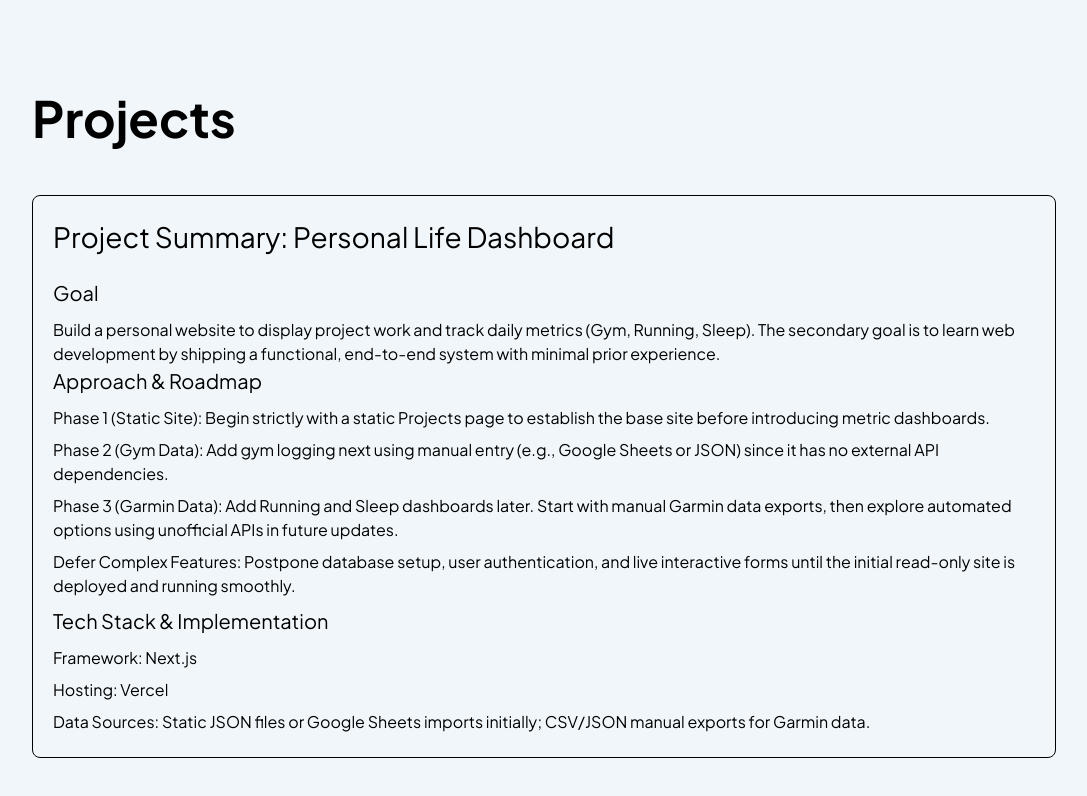
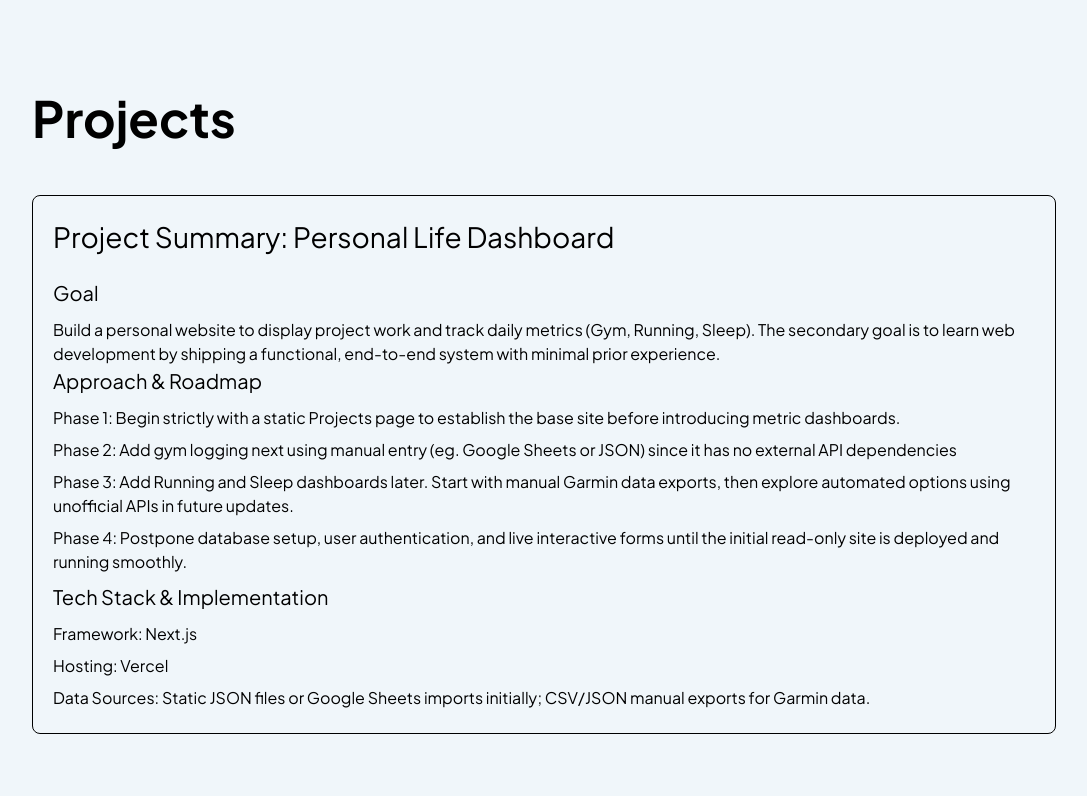
Before and after one commit to lucas-guo-2008/personal-website, a Next.js app: page /projects in a window 1280 px wide. Shown: the top 796 px of the page, without its empty margins (96-1183 px from the left). Built offline with nearby package versions, Linux system fonts and the light colour scheme.

Commit message:
feat: implement project summary component with dynamic rendering

```diff
--- a/app/projects/page.tsx
+++ b/app/projects/page.tsx
@@ -1,42 +1,95 @@
 'use client'
 
-import React, { useState } from 'react';
+import React from 'react';
 import './main-styles.css';
 import Link from 'next/link';
 
-export default function ProjectPage() {
+interface Phase {
+  comment: string;
+  description: string;
+}
+
+interface ProjectData {
+  title: string;
+  summary: string;
+  phases: Phase[];
+  stack: string[];
+}
+
+interface ProjectSummariesProps {
+  projectSummaries: ProjectData[];
+}
+
+function ProjectSummary({ title, summary, phases, stack }:ProjectData) {
   return (
-    <main>
-      <title>Lucas' site</title>
-      <header className="page-header">
-          Projects
-        </header>
-
     <div className="project-summary-container">
       <h2 className="w-fit">
-          <Link href="/projects/this" className="hover:underline underline-offset-4">Project Summary: Personal Life Dashboard</Link>
+        <Link href="/projects/this" className="hover:underline underline-offset-4">Project Summary: {title}</Link>
       </h2>
+
       <h3>Goal</h3>
-        <p>
-          Build a personal website to display project work and track daily metrics (Gym, Running, Sleep). The secondary goal is to
-          learn web development by shipping a functional, end-to-end system with minimal prior experience.
-        </p>
+      <p>{summary}</p>
 
       <h3>Approach & Roadmap</h3>
-        <ul>
-          <li> Phase 1 (Static Site): Begin strictly with a static Projects page to establish the base site before introducing metric dashboards.</li>
-          <li> Phase 2 (Gym Data): Add gym logging next using manual entry (e.g., Google Sheets or JSON) since it has no external API dependencies.</li>
-          <li>Phase 3 (Garmin Data): Add Running and Sleep dashboards later. Start with manual Garmin data exports, then explore automated options using unofficial APIs in future updates.</li>
-          <li>Defer Complex Features: Postpone database setup, user authentication, and live interactive forms until the initial read-only site is deployed and running smoothly.</li>
+      <ul>{phases.map((phase, index) => {
+        return (
+          <li>Phase {index+1}: {phase.description}</li>
+        );
+      })}
       </ul>
 
       <h3>Tech Stack & Implementation</h3>
-        <ul>
-          <li>Framework: Next.js</li>
-          <li>Hosting: Vercel</li>
-          <li>Data Sources: Static JSON files or Google Sheets imports initially; CSV/JSON manual exports for Garmin data.</li>
+      <ul>{stack.map((str) => {
+        return (
+          <li>{str}</li>
+        );
+      })}
       </ul>
     </div>
+  );
+}
+
+function ProjectSummaries({projectSummaries}:ProjectSummariesProps) {
+  return (
+    projectSummaries.map((projectSummary) => {
+      return <ProjectSummary title={projectSummary.title} summary={projectSummary.summary} phases={projectSummary.phases} stack={projectSummary.stack}/>
+    })
+  );
+}
+
+export default function ProjectPage() {
+  const projectSummaries = [
+    {
+      title: 'Personal Life Dashboard',
+      summary: 'Build a personal website to display project work and track daily metrics (Gym, Running, Sleep). The secondary goal is to learn web development by shipping a functional, end-to-end system with minimal prior experience.',
+      phases: [
+        {
+          comment: 'Static Site',
+          description: 'Begin strictly with a static Projects page to establish the base site before introducing metric dashboards.'
+        }, {
+          comment: 'Gym Data',
+          description: 'Add gym logging next using manual entry (eg. Google Sheets or JSON) since it has no external API dependencies'
+        }, {
+          comment: 'Garmin Data',
+          description: 'Add Running and Sleep dashboards later. Start with manual Garmin data exports, then explore automated options using unofficial APIs in future updates.'
+        }, {
+          comment: 'Defer Complex Features',
+          description: 'Postpone database setup, user authentication, and live interactive forms until the initial read-only site is deployed and running smoothly.'
+        }
+      ],
+      stack: [
+        'Framework: Next.js',
+        'Hosting: Vercel',
+        'Data Sources: Static JSON files or Google Sheets imports initially; CSV/JSON manual exports for Garmin data.'
+      ]
+    },
+  ];
+
+  return (
+    <main>
+      <header className="page-header">Projects</header>
+
+      <ProjectSummaries projectSummaries={projectSummaries}/>
     </main>
   );
 }
```
Lines whose indentation alone changed are shown as unchanged.
